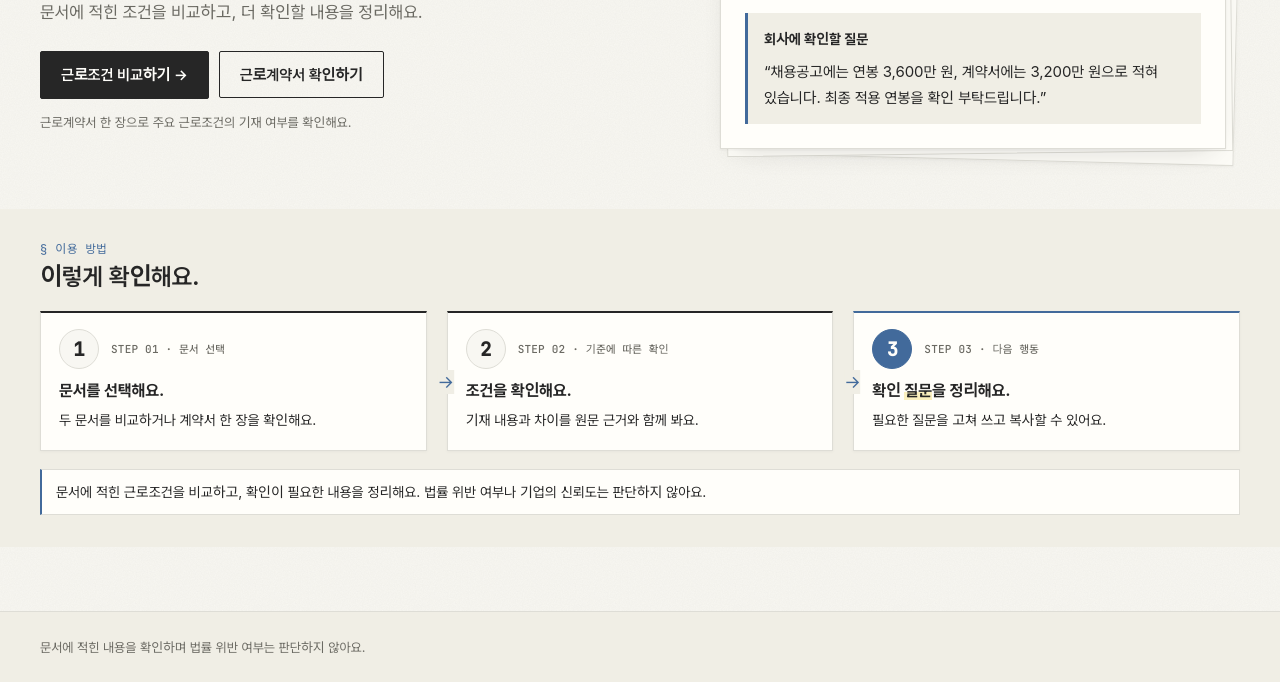
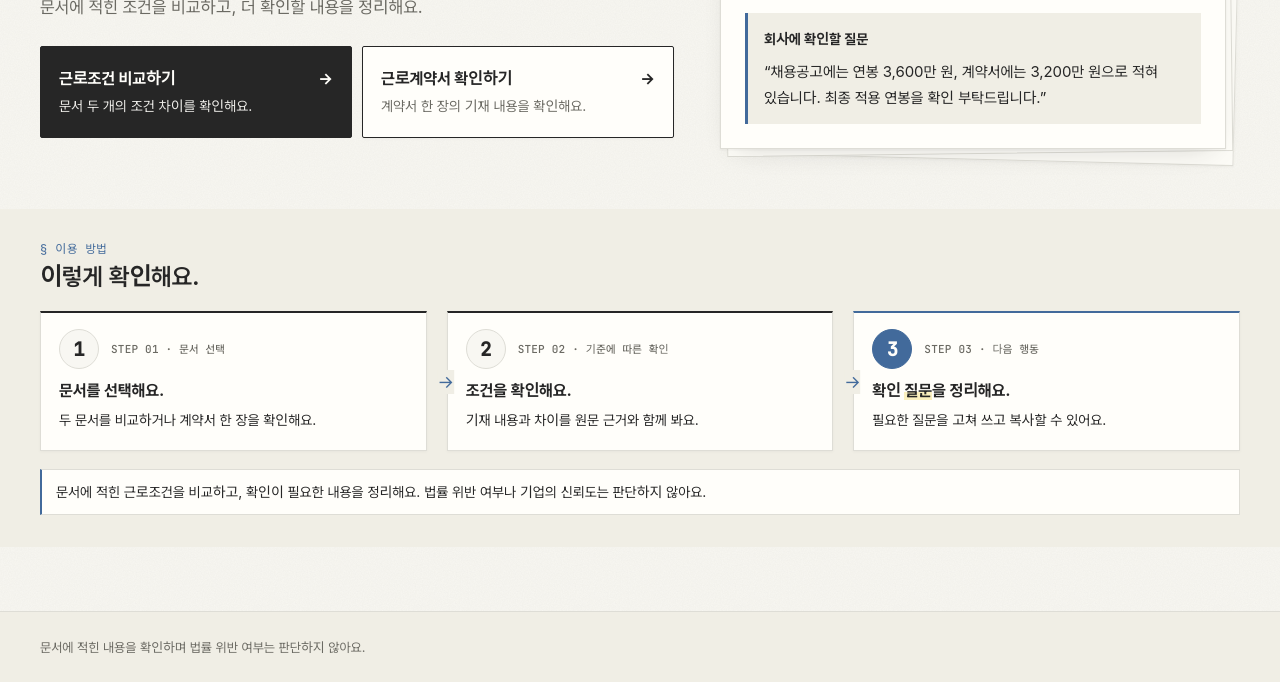
Before and after one commit to dbduddms39-droid/test, a website with bundled scripts: page public/index.html in a window 1280 px wide. Shown: the part 350-1032 px from the top of the page. Built offline with nearby package versions, Linux system fonts and the light colour scheme; files whose address does not match are found by name; a web font is replaced by a local one.

Commit message:
Make both landing flows visible as clear compact choice cards

```diff
--- a/public/index.html
+++ b/public/index.html
@@ -23,11 +23,16 @@
           <p class="eyebrow"><span class="mono-meta">§ 문서</span><span>채용공고 · 오퍼·합격 안내 · 근로계약서</span></p>
           <h1 class="hero-title">입사 전, 근로조건부터<br><mark class="hero-mark">일단 확인</mark>하세요.</h1>
           <p class="lead hero-lead">문서에 적힌 조건을 비교하고, 더 확인할 내용을 정리해요.</p>
-          <div class="hero-actions">
-            <a href="#/compare" class="btn-primary btn-auto" id="landing-compare">근로조건 비교하기 →</a>
-            <a href="#/input" class="btn-editorial btn-auto" id="landing-start">근로계약서 확인하기</a>
+          <div class="hero-actions" aria-label="일단확인 기능 선택">
+            <a href="#/compare" class="hero-choice hero-choice-primary" id="landing-compare">
+              <span class="hero-choice-title">근로조건 비교하기 <span aria-hidden="true">→</span></span>
+              <span class="hero-choice-desc">문서 두 개의 조건 차이를 확인해요.</span>
+            </a>
+            <a href="#/input" class="hero-choice hero-choice-contract" id="landing-start">
+              <span class="hero-choice-title">근로계약서 확인하기 <span aria-hidden="true">→</span></span>
+              <span class="hero-choice-desc">계약서 한 장의 기재 내용을 확인해요.</span>
+            </a>
           </div>
-          <p class="hero-contract-note">근로계약서 한 장으로 주요 근로조건의 기재 여부를 확인해요.</p>
         </div>
         <figure class="sample-card" aria-label="두 문서 비교 결과와 회사 확인 질문 예시 (가상 문서)">
           <figcaption class="sample-card-head"><span>두 문서 비교 · 가상 예시</span><span class="mono-meta">결과 미리보기</span></figcaption>
--- a/public/styles.css
+++ b/public/styles.css
@@ -735,5 +735,19 @@ button.evidence-chip:hover { border-color: var(--annot); }
 .optional-question button:disabled { opacity: .55; cursor: default; }
 @media(max-width:420px) { .optional-question { align-items: flex-start; } .optional-question button { padding: 8px; } }
 
-/* 두 번째 기능은 장황한 소개 대신 한 줄로 안내 */
-.hero-contract-note { margin: 12px 0 0; font-size: 13px; color: var(--ink-2); }
+/* 두 진입 경로를 같은 위계의 선택 카드로 보여준다 (기존 교정지 스타일 유지). */
+.view-landing .hero-actions { display: grid; grid-template-columns: repeat(auto-fit, minmax(min(100%, 245px), 1fr)); gap: 10px; align-items: stretch; }
+.hero-choice { display: flex; flex-direction: column; justify-content: center; gap: 7px; min-height: 92px; padding: 17px 18px; border: 1px solid var(--ink); border-radius: var(--radius); text-decoration: none; }
+.hero-choice-title { display: flex; justify-content: space-between; align-items: baseline; gap: 8px; font-size: 16px; line-height: 1.4; font-weight: 700; }
+.hero-choice-title span { flex: none; }
+.hero-choice-desc { display: block; font-size: 14px; line-height: 1.45; font-weight: 400; }
+.hero-choice-primary { color: var(--paper); background: var(--ink); }
+.hero-choice-primary .hero-choice-desc { color: var(--paper); opacity: .92; }
+.hero-choice-primary:hover { background: var(--ink-hover); }
+.hero-choice-contract { color: var(--ink); background: var(--paper); box-shadow: var(--paper-edge); }
+.hero-choice-contract .hero-choice-desc { color: var(--ink-2); }
+.hero-choice-contract:hover { background: var(--desk); }
+.hero-choice:focus-visible { outline: 3px solid var(--annot); outline-offset: 3px; }
+@media (max-width: 420px) {
+  .hero-choice { min-height: 78px; padding: 12px 15px; }
+}
```
